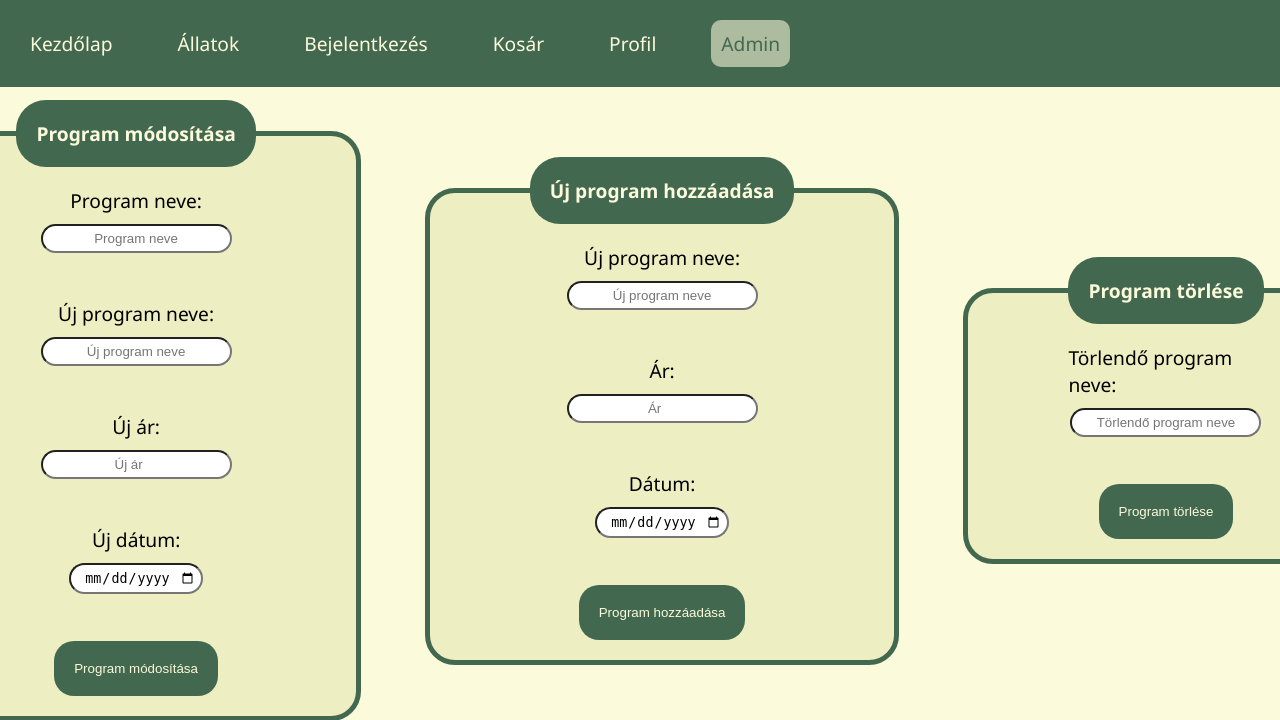
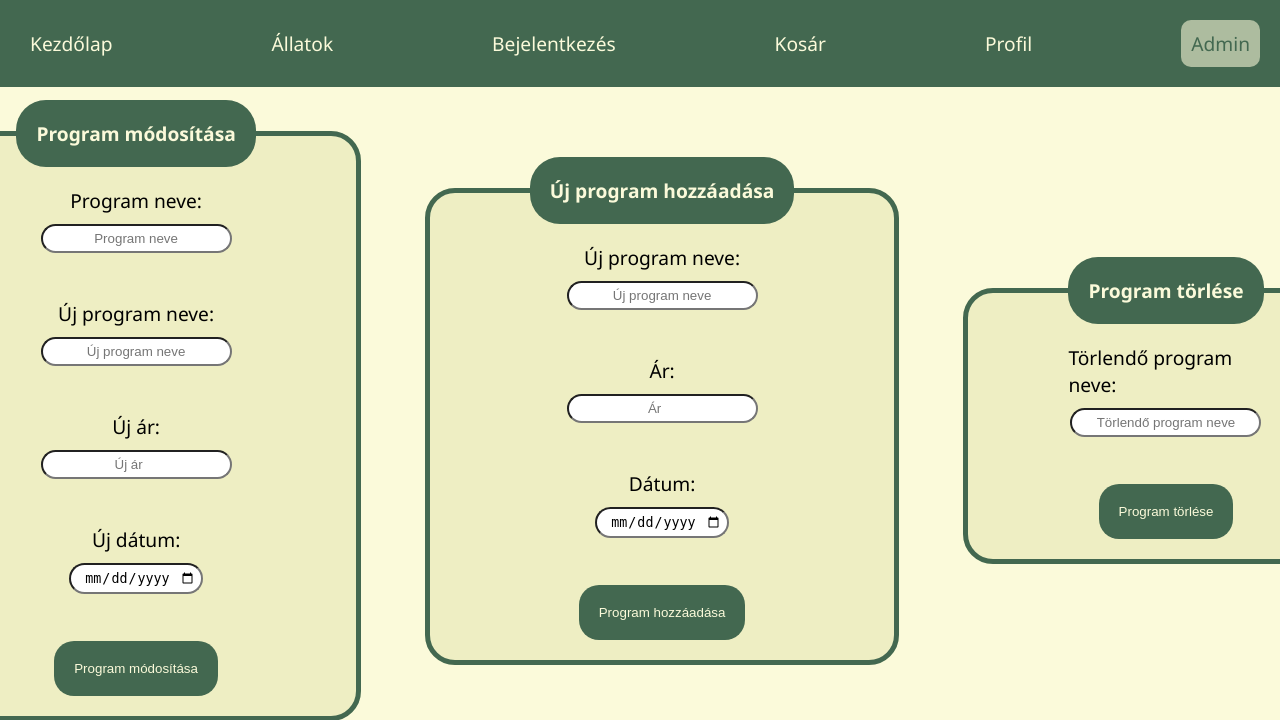
Before and after one commit to 30jackv/webproject, a PHP site: page /admin.html in a window 1280 px wide; the page is wider, and only the part inside the window is pictured. Shown: the top 720 px of that part. Run offline with PHP 8.4, Linux system fonts and the light colour scheme.

```diff
--- a/css/stylesheet.css
+++ b/css/stylesheet.css
@@ -23,7 +23,10 @@ nav a:hover {
 
 nav { /* navon belüli szövegek rendezése szerint */
   background-color: #436850;
-  padding: 30px 0;
+  display: flex;
+  justify-content: space-between;
+  align-items: center;
+  padding: 20px 0;
   top: 0;
   position: fixed;
   width: 100%;
@@ -44,9 +47,3 @@ nav a.active { /* ha az oldalon van */
   color: #436850;
 }
 /* nav menu */
-
-@media screen and (max-width: 952px) {
-  display: flex;
-  justify-content: space-between;
-  align-items: center;
-}
```
